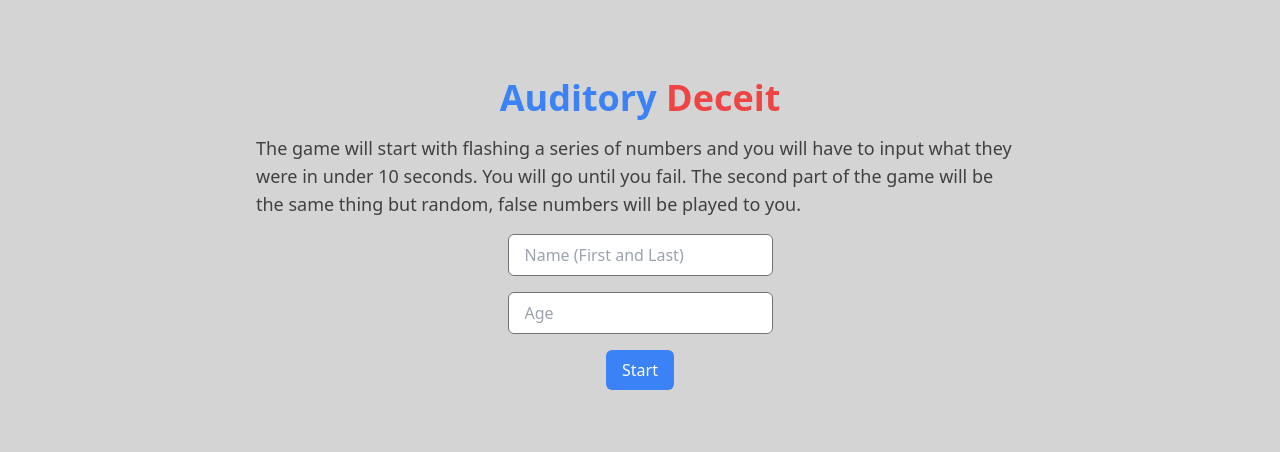
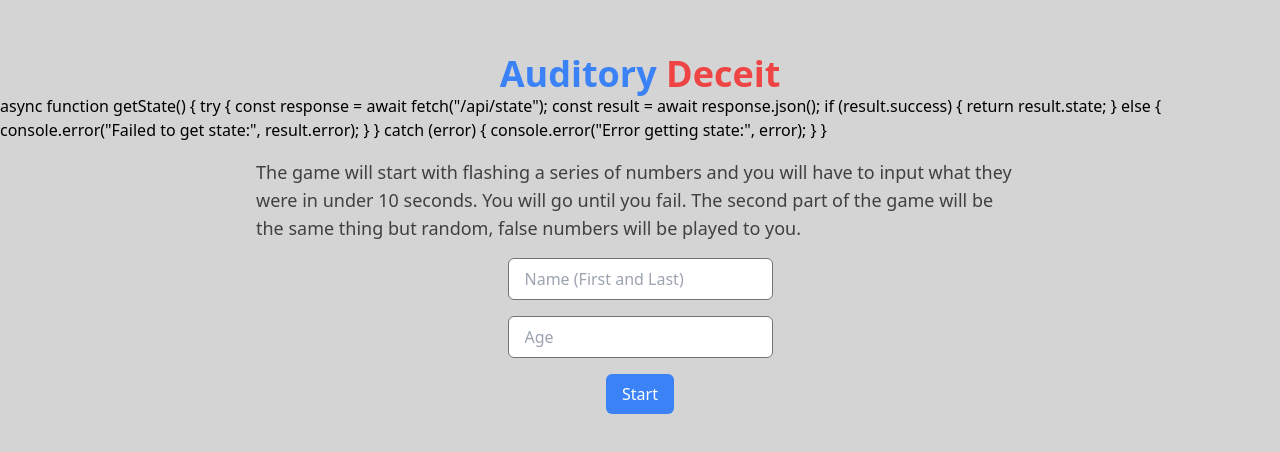
Before and after one commit to mazylol/psychology-memory-game, a SvelteKit app: page / in a window 1280 px wide. Shown: the part 166-618 px from the top of the page. Built offline with nearby package versions, Linux system fonts and the light colour scheme.

Commit message:
fleshing out getstate

```diff
--- a/src/routes/+page.svelte
+++ b/src/routes/+page.svelte
@@ -45,7 +45,7 @@
 			const result = await response.json();
 
 			if (result.success) {
-				state = result.state;
+				return result.state;
 			} else {
 				console.error('Failed to get state:', result.error);
 			}
@@ -69,6 +69,7 @@
 				<span class="text-blue-500">Auditory</span>
 				<span class="text-red-500">Deceit</span>
 			</h1>
+			<p>{getState}</p>
 			<p class="mt-4 max-w-3xl text-lg text-neutral-700">
 				The game will start with flashing a series of numbers and you will have to input what they
 				were in under 10 seconds. You will go until you fail. The second part of the game will be
```
